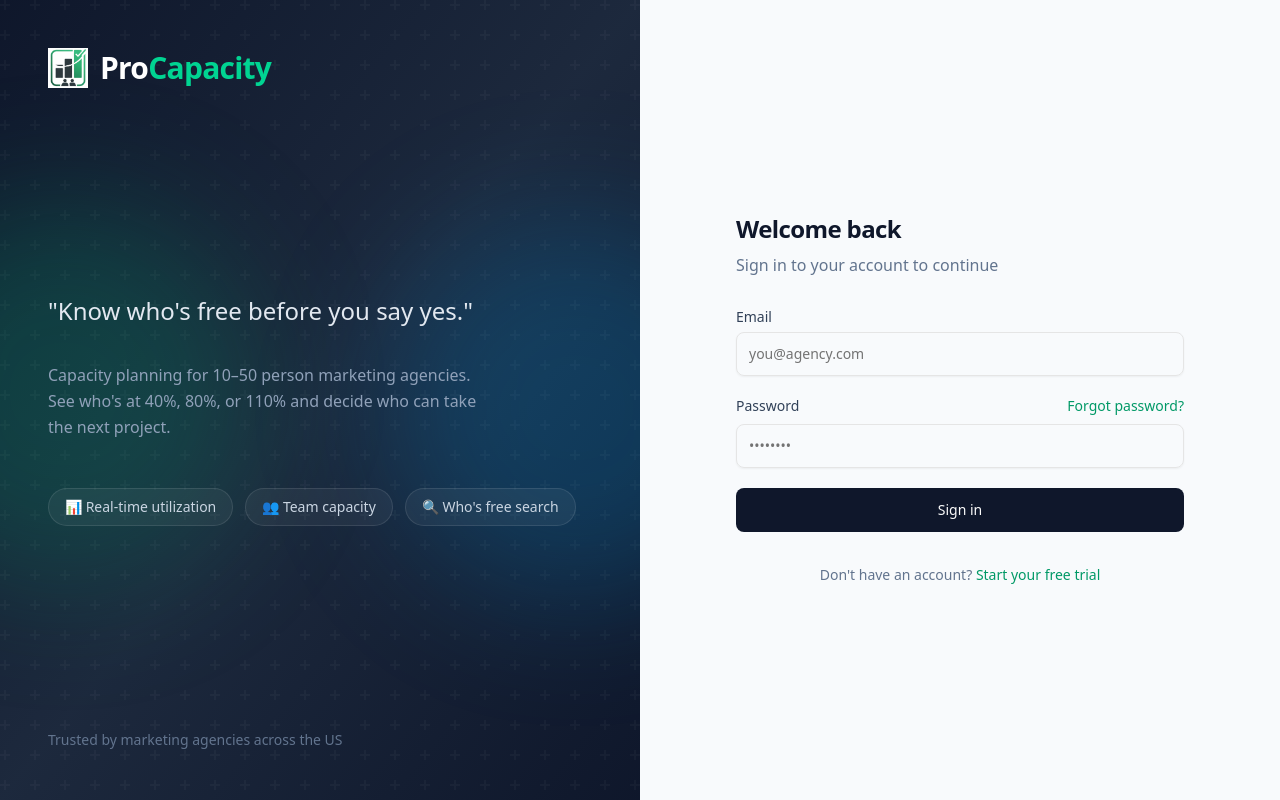
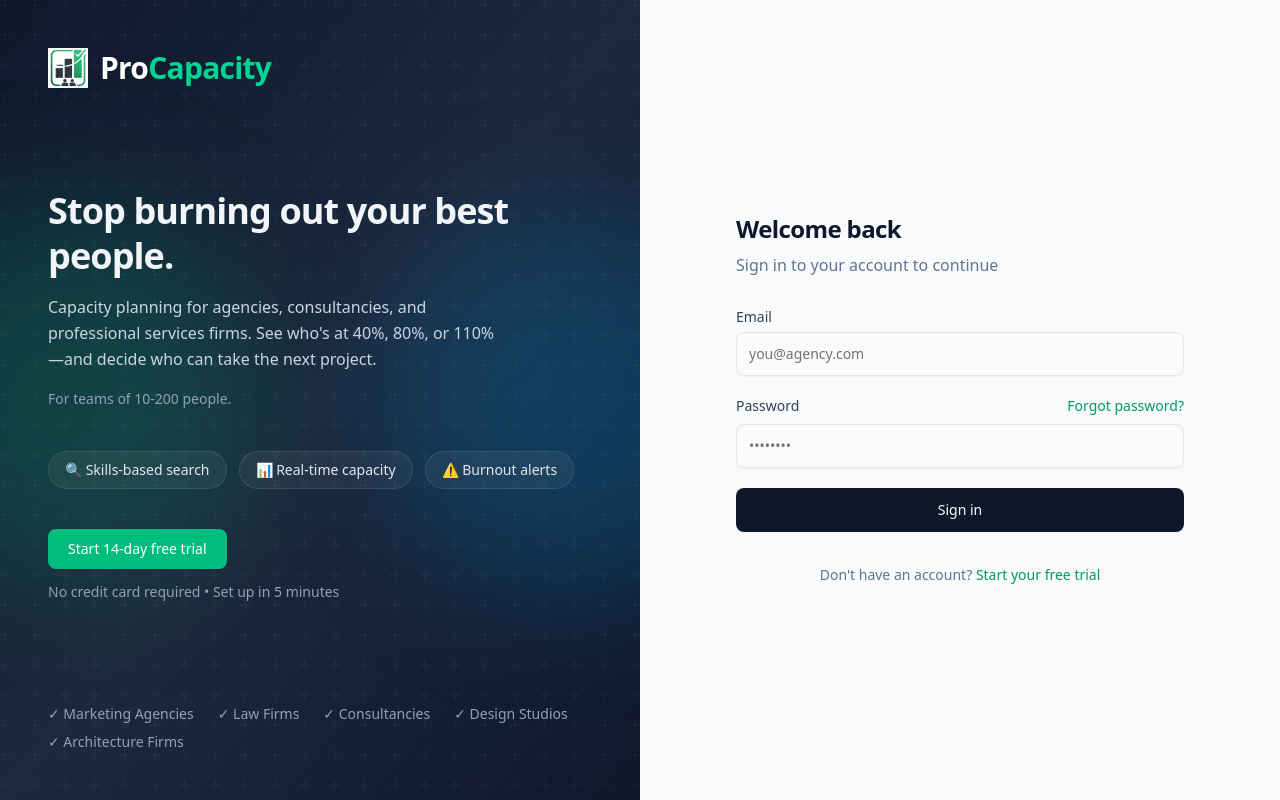
Before and after one commit to gstricklerbusiness-stack/procapacity, a Next.js app: page /login in a window 1280 px wide. Built offline with nearby package versions, Linux system fonts and the light colour scheme; no server answers.

Commit message:
Update landing page hero copy - focus on burnout prevention

```diff
--- a/app/(auth)/layout.tsx
+++ b/app/(auth)/layout.tsx
@@ -36,30 +36,51 @@ export default function AuthLayout({
           </div>
 
           <div className="space-y-8">
-            <blockquote className="text-2xl font-light leading-relaxed text-slate-200">
-              &quot;Know who&apos;s free before you say yes.&quot;
-            </blockquote>
-            <p className="text-slate-400 max-w-md">
-              Capacity planning for 10–50 person marketing agencies. See who&apos;s at 40%, 80%, or 110% and decide who can take the next project.
-            </p>
+            <div className="space-y-4">
+              <h1 className="text-4xl font-semibold tracking-tight leading-tight text-slate-100">
+                Stop burning out your best people.
+              </h1>
+              <p className="text-slate-300 max-w-md leading-relaxed">
+                Capacity planning for agencies, consultancies, and professional services firms. See who&apos;s at 40%, 80%, or 110%—and decide who can take the next project.
+              </p>
+              <p className="text-sm text-slate-400">
+                For teams of 10-200 people.
+              </p>
+            </div>
 
             {/* Feature pills */}
-            <div className="flex flex-wrap gap-3 pt-4">
-              <div className="px-4 py-2 rounded-full bg-white/5 border border-white/10 text-sm text-slate-300">
-                📊 Real-time utilization
+            <div className="flex flex-wrap gap-3 pt-2">
+              <div className="px-4 py-2 rounded-full bg-white/5 border border-white/10 text-sm text-slate-200">
+                🔍 Skills-based search
               </div>
-              <div className="px-4 py-2 rounded-full bg-white/5 border border-white/10 text-sm text-slate-300">
-                👥 Team capacity
+              <div className="px-4 py-2 rounded-full bg-white/5 border border-white/10 text-sm text-slate-200">
+                📊 Real-time capacity
               </div>
-              <div className="px-4 py-2 rounded-full bg-white/5 border border-white/10 text-sm text-slate-300">
-                🔍 Who&apos;s free search
+              <div className="px-4 py-2 rounded-full bg-white/5 border border-white/10 text-sm text-slate-200">
+                ⚠️ Burnout alerts
               </div>
+            </div>
+
+            <div className="space-y-3 pt-2">
+              <a
+                href="/signup"
+                className="inline-flex items-center justify-center rounded-md bg-emerald-500 px-5 py-2.5 text-sm font-medium text-white shadow-sm transition-colors hover:bg-emerald-400 focus-visible:outline-none focus-visible:ring-2 focus-visible:ring-emerald-500/50 focus-visible:ring-offset-2 focus-visible:ring-offset-slate-900"
+              >
+                Start 14-day free trial
+              </a>
+              <p className="text-sm text-slate-400">
+                No credit card required • Set up in 5 minutes
+              </p>
             </div>
           </div>
 
-          <p className="text-sm text-slate-500">
-            Trusted by marketing agencies across the US
-          </p>
+          <div className="flex flex-wrap items-center gap-x-6 gap-y-2 text-sm text-slate-400">
+            <span>✓ Marketing Agencies</span>
+            <span>✓ Law Firms</span>
+            <span>✓ Consultancies</span>
+            <span>✓ Design Studios</span>
+            <span>✓ Architecture Firms</span>
+          </div>
         </div>
       </div>
 
```
